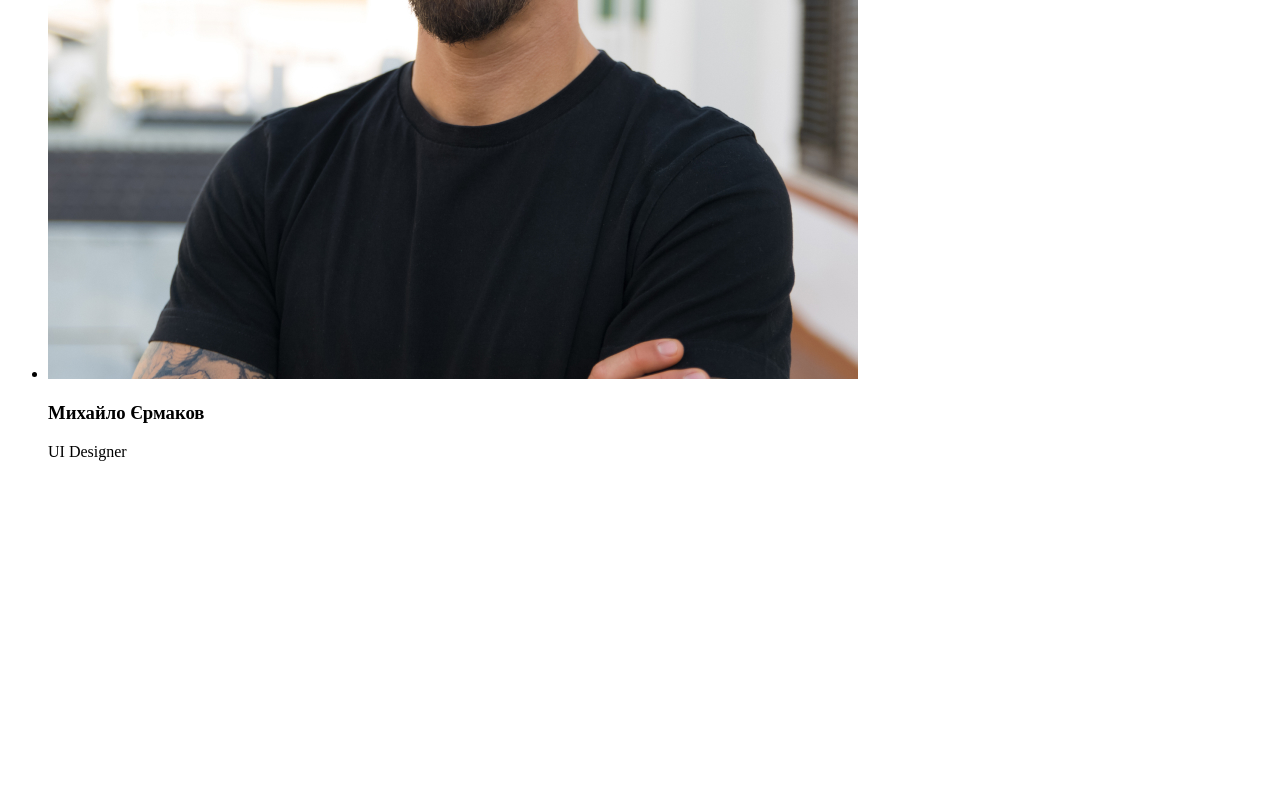
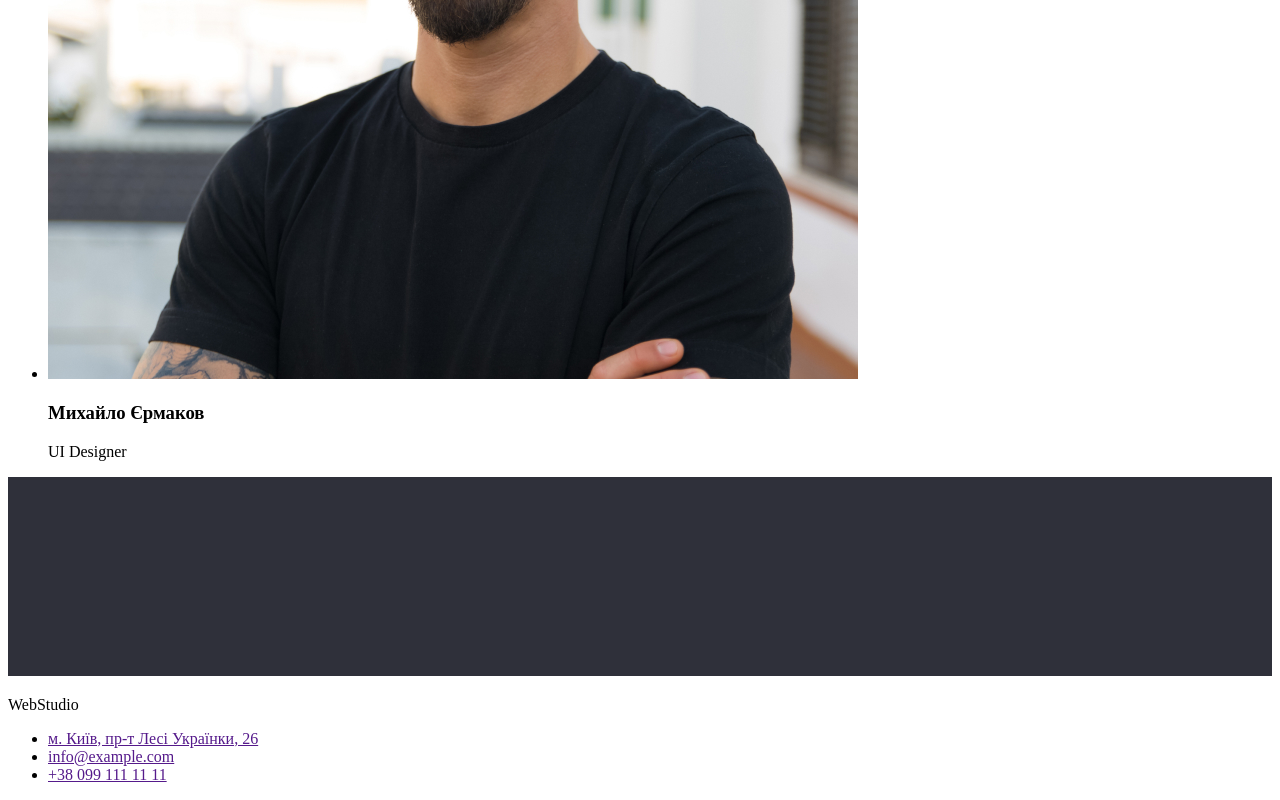
Before and after one commit to Demiurge232/goit-markup-hw-01, a plain HTML site: page index.html in a window 1280 px wide. Shown: the part 5028-5828 px from the top of the page. Before the commit the page ends 5505 px from the top, so only its background shows below. Drawn offline with Linux system fonts and the light colour scheme.

Commit message:
Додавання <footer>

```diff
--- a/index.html
+++ b/index.html
@@ -75,5 +75,15 @@
 
     </main>
 
+    <footer>
+        <img src="./image/Footer bg.png" alt="Футер" width="100%">
+        <p lang="en">WebStudio</p>
+        <ul>
+            <li><a href="">м. Київ, пр-т Лесі Українки, 26</a></li>
+            <li><a href="">info@example.com</a></li>
+            <li><a href="">+38 099 111 11 11</a></li>
+        </ul>
+    </footer>
+
 </body>
 </html>
```
